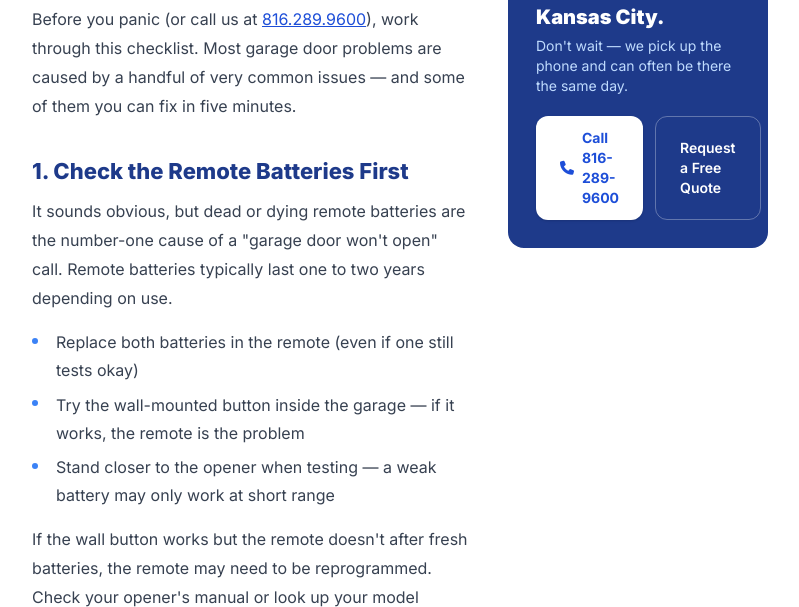
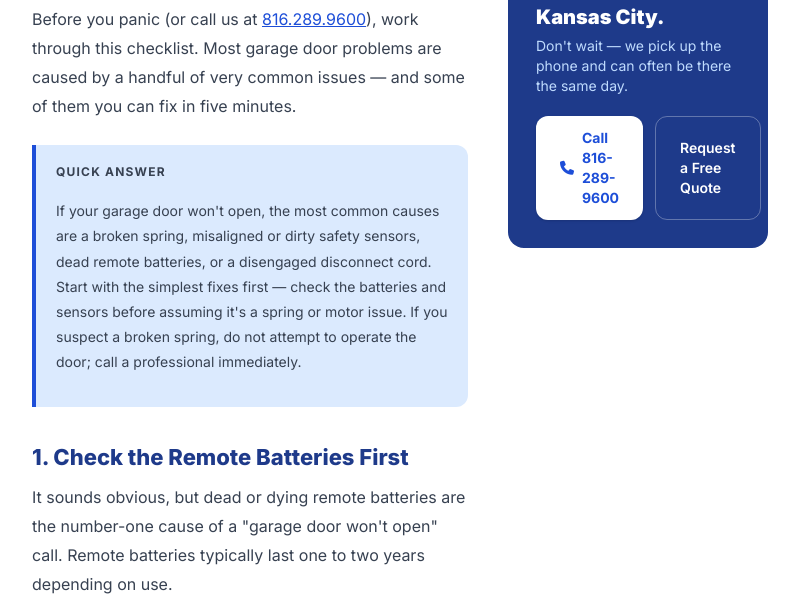
Before and after one commit to degardonia/nates-door-service, a website: page blog/garage-door-wont-open/index.html in a window 1280 px wide. Shown: the part 732-1339 px from the top of the page, without its empty margins (240-1039 px from the left). Drawn offline with nearby package versions, Linux system fonts and the light colour scheme.

Commit message:
Add Quick Answer AEO block to blog post
Made-with: Cursor

```diff
--- a/blog/garage-door-wont-open/index.html
+++ b/blog/garage-door-wont-open/index.html
@@ -245,6 +245,12 @@
       <p>
         Before you panic (or call us at <a href="tel:8162899600">816.289.9600</a>), work through this checklist. Most garage door problems are caused by a handful of very common issues — and some of them you can fix in five minutes.
       </p>
+
+      <!-- Quick Answer — AEO block -->
+      <div class="not-prose bg-brand-light border-l-4 border-brand rounded-r-xl px-5 py-4 my-6">
+        <p class="text-xs font-bold uppercase tracking-widest text-brand mb-2">Quick Answer</p>
+        <p class="text-gray-800 text-sm leading-relaxed">If your garage door won't open, the most common causes are a broken spring, misaligned or dirty safety sensors, dead remote batteries, or a disengaged disconnect cord. Start with the simplest fixes first — check the batteries and sensors before assuming it's a spring or motor issue. If you suspect a broken spring, do not attempt to operate the door; call a professional immediately.</p>
+      </div>
 
       <h2>1. Check the Remote Batteries First</h2>
       <p>
```
